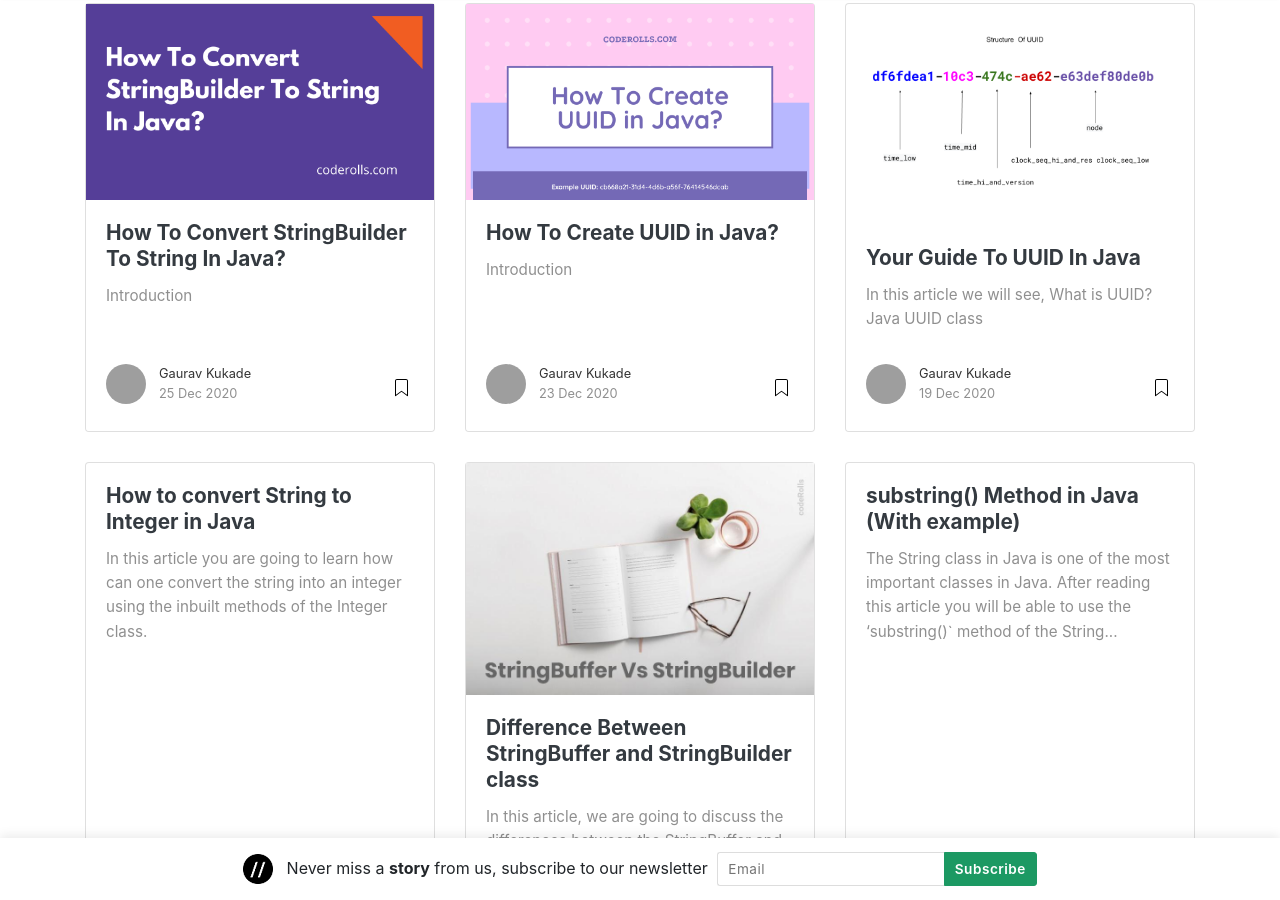
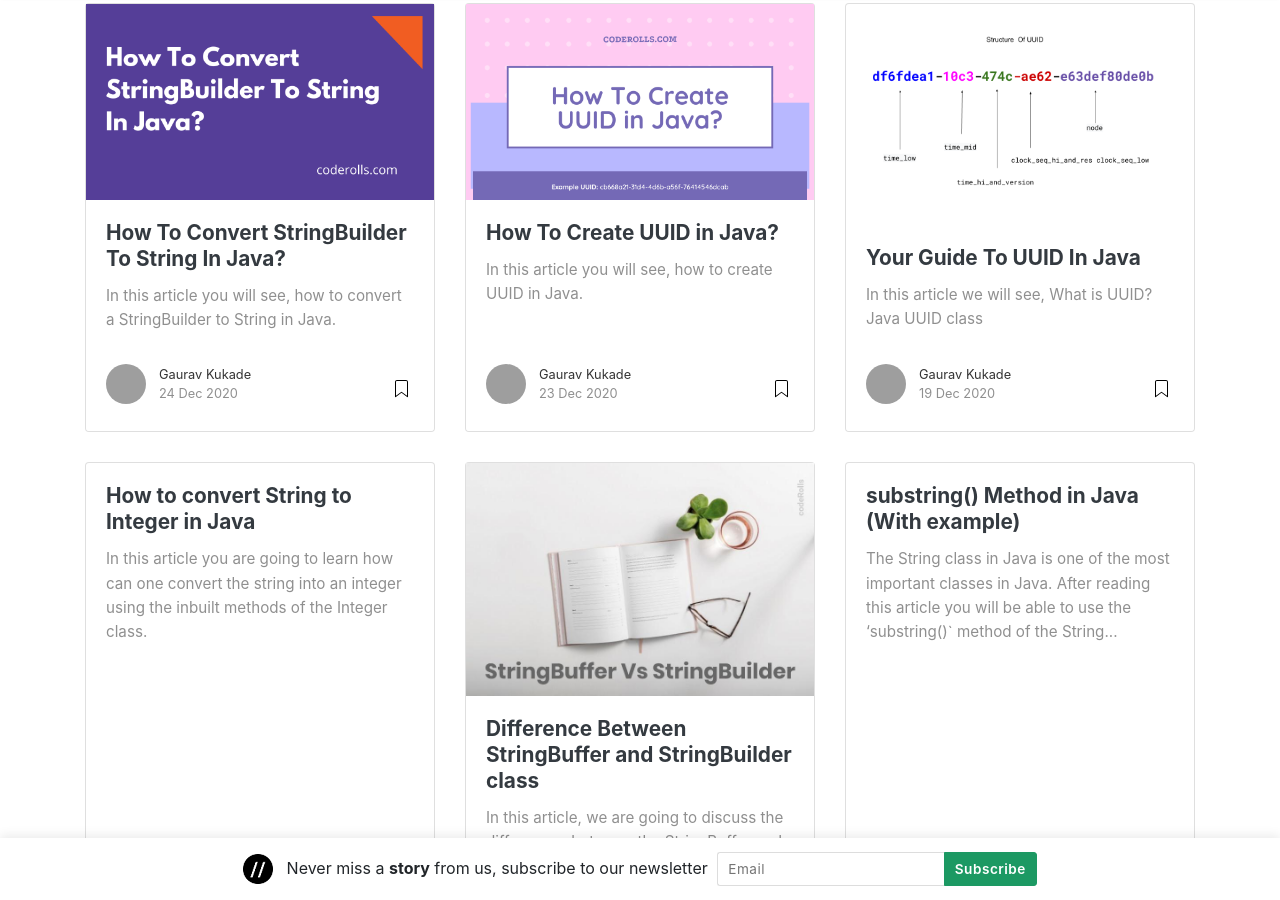
Before and after one commit to coderolls/coderolls-blog, a Jekyll site: the page built from _pages/categories.md, in a window 1280 px wide and 900 px high, scrolled down 311 px. Built offline with Jekyll 4.4.1, drawn with Linux system fonts in a browser that asks for light colours; nearby versions of some CDN libraries; some of the changed text lies outside the part shown; grey boxes are pictures that could not be loaded.

Commit message:
Corret blog introduction and change featured blogpost

```diff
--- a/_posts/2020-12-23-create-uuid-in-java.md
+++ b/_posts/2020-12-23-create-uuid-in-java.md
@@ -4,9 +4,12 @@ title: "How To Create UUID in Java?"
 author: gaurav
 image: assets/images/2020-12-23/create-uuid-in-java.png
 categories: [ Java, Core Java, String]
-description: In this article you will see, how to create UUID in Java.
+description: "In this article you will see, how to create UUID in Java."
+featured: true
+hidden: true
+---
 
----
+In this article you will see, how to create UUID in Java.
 
 ## Introduction
 
--- a/_posts/2020-12-25-convert-stringbuilder-to-string-in-java.md
+++ b/_posts/2020-12-24-convert-stringbuilder-to-string-in-java.md
@@ -2,11 +2,12 @@
 layout: post
 title: "How To Convert StringBuilder To String In Java?"
 author: gaurav
-image: assets/images/2020-12-25/convert-stringbuilder-to-string-in-java.png
+image: assets/images/2020-12-24/convert-stringbuilder-to-string-in-java.png
 categories: [ Java, Core Java, String]
-description: In this article you will see, how to convert a StringBuilder to String in Java.
+description: "In this article you will see, how to convert a StringBuilder to String in Java."
 featured: false
 ---
+In this article you will see, how to convert a StringBuilder to String in Java.
 
 ## Introduction
 
@@ -60,6 +61,5 @@ If you found this article worth, support me by  [giving a cup of Coffee ☕](htt
 -   [How Do I Compare Strings In Java](https://coderolls.com/compare-strings-in-java/)
 -   [How To Reverse A String In Java (5 ways)](https://coderolls.com/reverse-a-string-in-java/)
 -   [Compare Two Strings Lexicographically In Java](https://coderolls.com/compare-two-strings-lexicographically-in-java/)
--  [Difference Between StringBuffer and StringBuilder class](https://coderolls.com/difference-between-stringbuffer-and-stringbuilder/)
-
-- [8 Basic GIT Commands Every Newbie Developer Must Know](https://coder
+-   [Difference Between StringBuffer and StringBuilder class](https://coderolls.com/difference-between-stringbuffer-and-stringbuilder/)
+-   [8 Basic GIT Commands Every Newbie Developer Must Know](https://coderolls.com/basic-git-commands/)
```
Also changed, not shown: _posts/java-string/2019-12-24-difference-between-stringbuffer-and-stringbuilder.md (+2 -2 lines), assets/images/2020-12-24/convert-stringbuilder-to-string-in-java.png (renamed from assets/images/2020-12-25/convert-stringbuilder-to-string-in-java.png).
